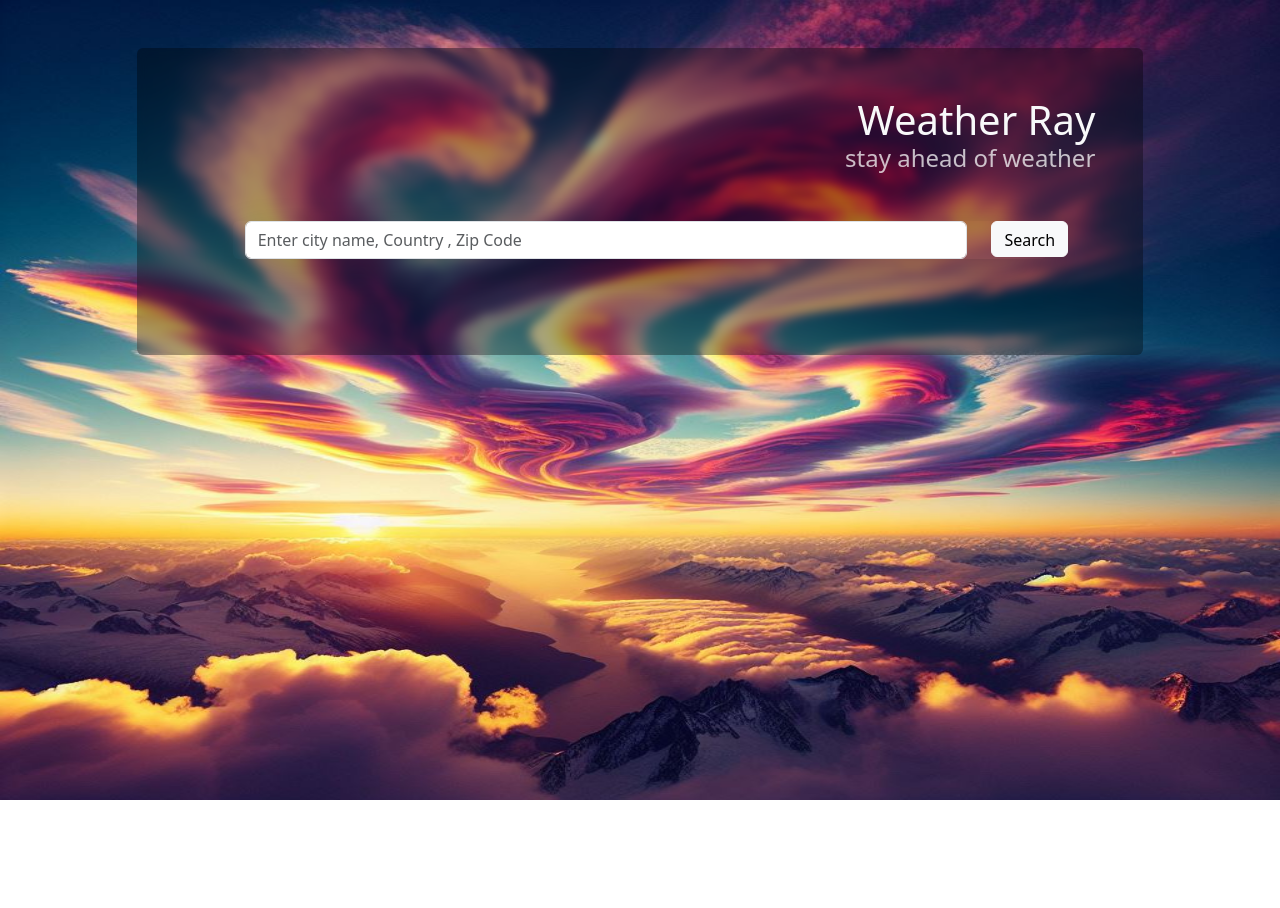
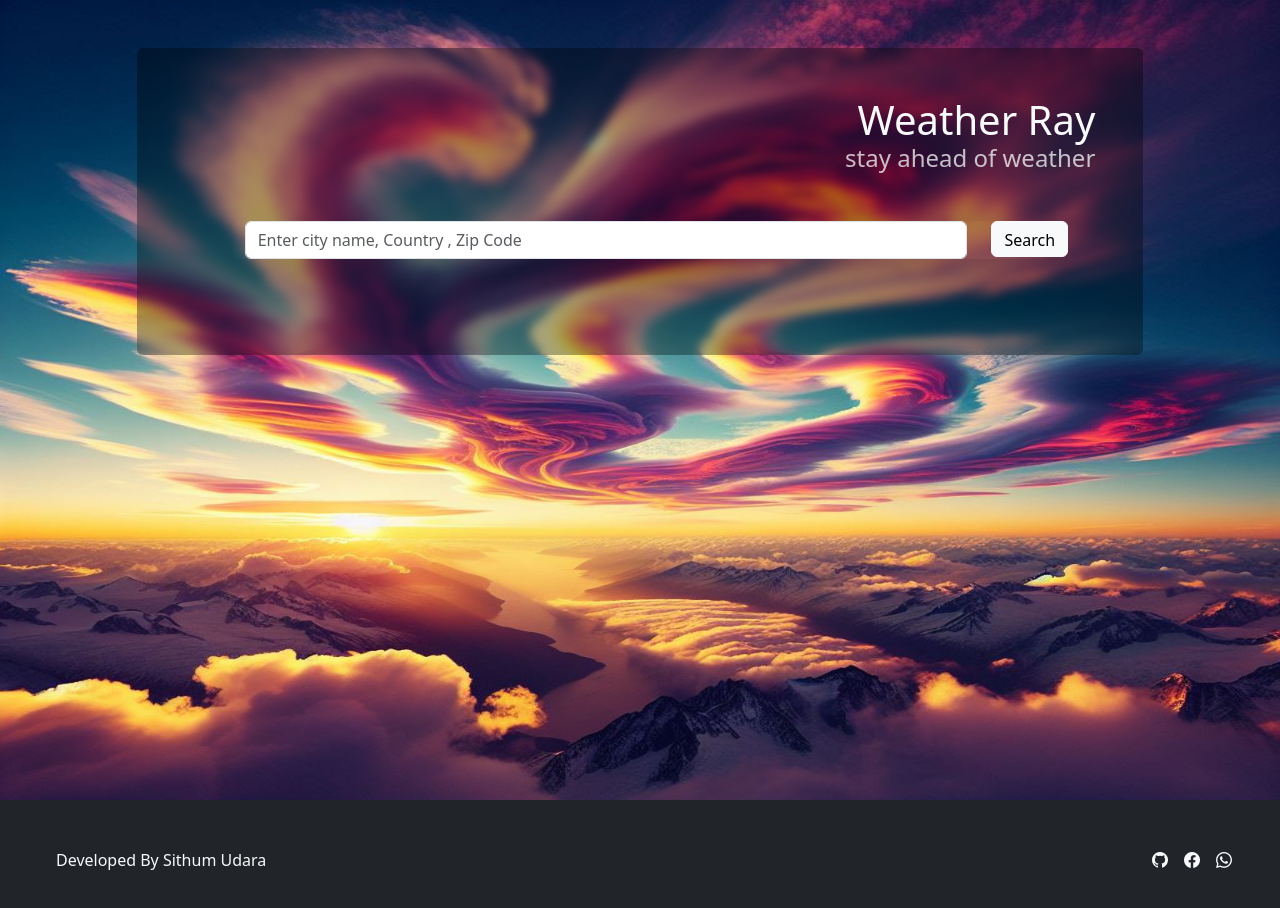
Before and after one commit to sthmu/weatherRay, a React (Vite) app: page / in a window 1280 px wide. Shown: the top 908 px of the page. Before the commit the page ends 800 px from the top, so only its background shows below. Built offline with nearby package versions, Linux system fonts and the light colour scheme.

Commit message:
added footer

```diff
--- a/src/App.jsx
+++ b/src/App.jsx
@@ -2,6 +2,7 @@
 import "./App.css";
 import WeatherSlide from "./components/WeatherSlide";
 import SearchComponent from "./components/searchComponent";
+import Footer from "./components/Footer";
 import { fetchWeather } from "./services/FetchWeather";
 import { useState } from "react";
 import CircularSlider from "@fseehawer/react-circular-slider";
@@ -63,6 +64,7 @@
   };
 
   return (
+    <>
     <div
       className="p-5"
       style={{
@@ -110,6 +112,8 @@
         </div>
       </div>
     </div>
+    <Footer></Footer>
+    </>
   );
 }
 
--- /dev/null
+++ b/src/components/Footer.jsx
@@ -0,0 +1,34 @@
+export default function FooterComponent() {
+  return (
+    <footer className="d-flex flex-wrap justify-content-between p-5 bg-dark  ">
+      <div className="col-md-4 d-flex align-items-center">
+        <a className="mb-3 me-2 mb-md-0 text-body-secondary lh-1">
+          {/* <svg className="bi" width="30" height="24">
+            <use xlinkHref="#bootstrap"></use>
+          </svg> */}
+        </a>
+        <span className="mb-3 mb-md-0 text-light">
+          Developed By Sithum Udara
+        </span>
+      </div>
+
+      <ul className="nav col-md-4 justify-content-end list-unstyled d-flex">
+        <li className="ms-3">
+          <a className="text-light" href="https://github.com/sthmu/weatherRay.git">
+          <i class="bi bi-github"></i>
+          </a>
+        </li>
+        <li className="ms-3">
+          <a className="text-light" href="#">
+          <i class="bi bi-facebook"></i>
+          </a>
+        </li>
+        <li className="ms-3">
+          <a className="text-light" href="#">
+          <i class="bi bi-whatsapp"></i>
+          </a>
+        </li>
+      </ul>
+    </footer>
+  );
+}
```
